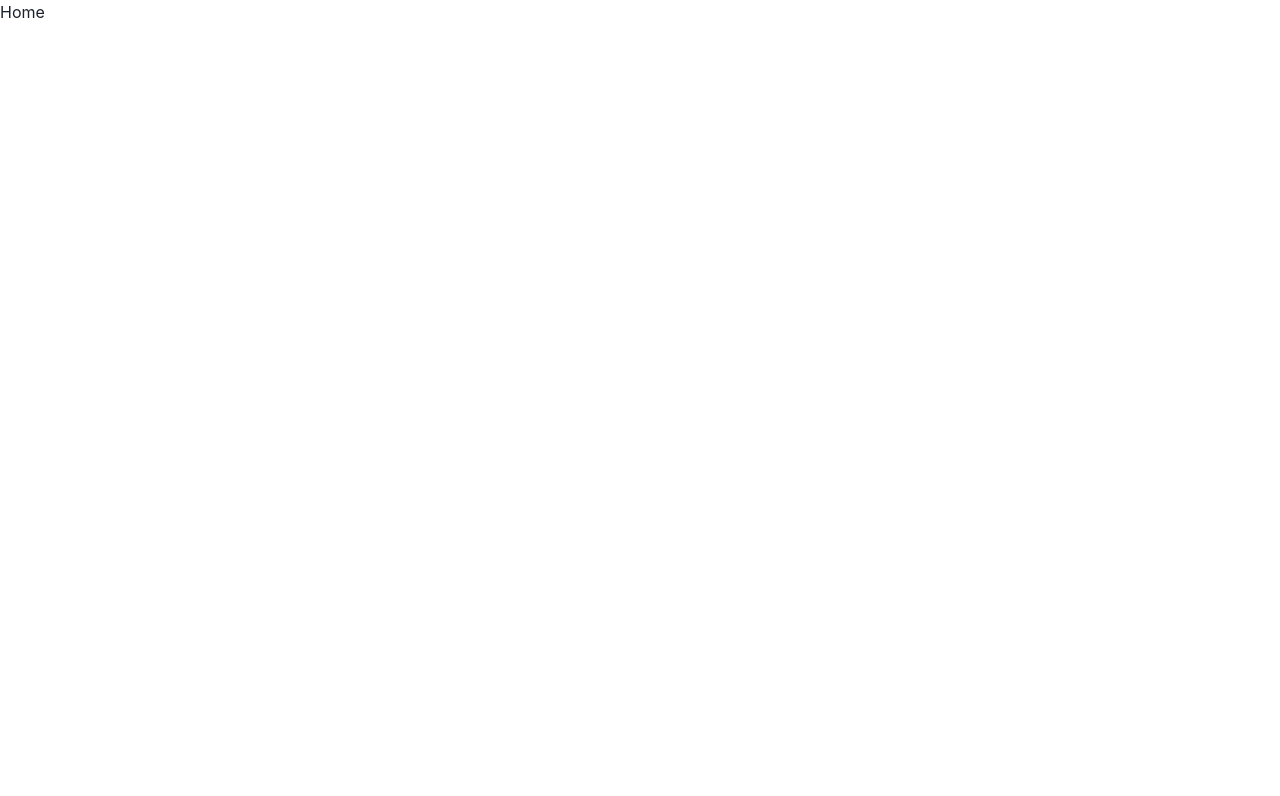
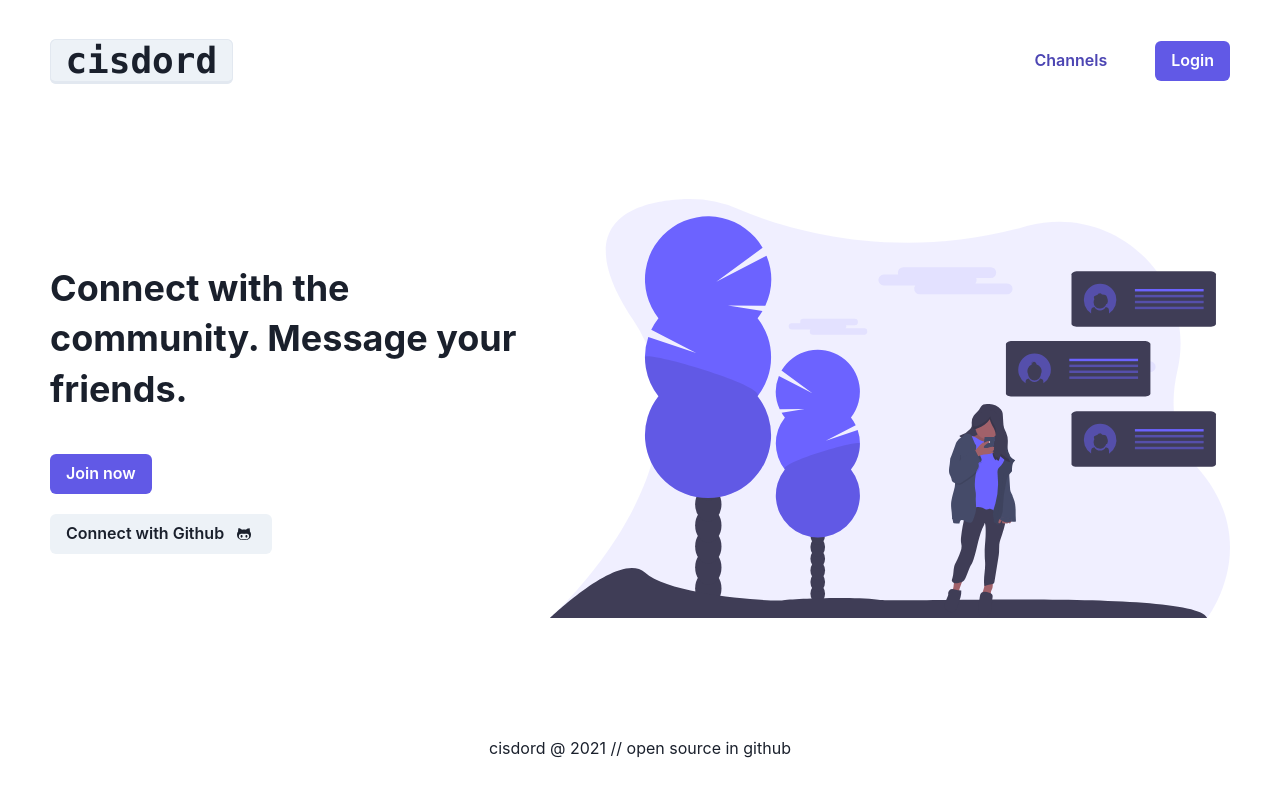
Before and after one commit to arjayby/cisdord-client, a Next.js app: page / in a window 1280 px wide. Shown: the top 796 px of the page. Built offline with nearby package versions, Linux system fonts and the light colour scheme.

Commit message:
🎨 Add home page

```diff
--- /dev/null
+++ b/components/Footer.tsx
@@ -0,0 +1,18 @@
+import { Center, Text } from "@chakra-ui/layout";
+import { Link } from "@chakra-ui/react";
+import React from "react";
+
+const Footer: React.FC = () => {
+  return (
+    <Center>
+      <Text>
+        cisdord @ {new Date().getFullYear()} // open source in{" "}
+        <Link href="https://github.com/arjayby/cisdord-client" isExternal>
+          github
+        </Link>
+      </Text>
+    </Center>
+  );
+};
+
+export default Footer;
--- /dev/null
+++ b/components/Header.tsx
@@ -0,0 +1,25 @@
+import React from "react";
+import { Box, Link, Kbd, Button } from "@chakra-ui/react";
+
+const Header: React.FC = () => {
+  return (
+    <Box
+      as="header"
+      display="flex"
+      justifyContent="space-between"
+      alignItems="center"
+    >
+      <Link href="/">
+        <Kbd fontSize="4xl">cisdord</Kbd>
+      </Link>
+      <Box as="nav">
+        <Button colorScheme="brand" variant="ghost" mr="8">
+          Channels
+        </Button>
+        <Button colorScheme="brand">Login</Button>
+      </Box>
+    </Box>
+  );
+};
+
+export default Header;
--- /dev/null
+++ b/components/Layout.tsx
@@ -0,0 +1,68 @@
+import React from "react";
+import { Box } from "@chakra-ui/react";
+
+import Head from "next/head";
+import Header from "@components/Header";
+import Footer from "@components/Footer";
+
+interface LayoutProps {
+  title?: string;
+  description?: string;
+}
+
+const Layout: React.FC<LayoutProps> = ({
+  title = "Cisdord",
+  description = "Cisdord is a realtime messaging application. Connect with the community through different channels.",
+  children,
+}) => {
+  return (
+    <Box p="10" h="100vh" display="grid" gridTemplateRows="auto 1fr auto">
+      <Head>
+        <meta httpEquiv="Content-Type" content="text/html; charset=utf-8" />
+        <meta httpEquiv="X-UA-Compatible" content="IE=edge" />
+        <meta name="viewport" content="width=device-width, initial-scale=1" />
+
+        <title>{title}</title>
+        <meta name="author" content="Arjay Bayona" />
+        <meta name="description" content={description} />
+        <meta
+          name="keywords"
+          content="Arjay Bayona, Software Engineer, Web Developer, React, Node, Javascript, Phoenix Framework, Elixir"
+        />
+
+        {/* <!-- Twitter --> */}
+        <meta name="twitter:card" content="summary_large_image" />
+        <meta name="twitter:title" content="⚡ Arjay Bayona" />
+        <meta
+          name="twitter:description"
+          content="Arjay Bayona is a software engineer specialized in building astounding websites and applications."
+        />
+        <meta name="twitter:site" content="@arjayby" />
+        <meta name="twitter:creator" content="@arjayby" />
+        <meta
+          name="twitter:image"
+          content="https://repository-images.githubusercontent.com/332572184/f7061680-775c-11eb-917f-913ba9c023b9"
+        />
+
+        {/* <!-- Open Graph general (Facebook, Pinterest)--> */}
+        <meta property="og:title" content="⚡ Arjay Bayona" />
+        <meta
+          property="og:description"
+          content="Arjay Bayona is a software engineer specialized in building astounding websites and applications."
+        />
+        <meta property="og:url" content="https://arjayby.com" />
+        <meta property="og:site_name" content="arjayby.com" />
+        <meta property="og:type" content="website" />
+        <meta
+          property="og:image"
+          content="https://repository-images.githubusercontent.com/332572184/f7061680-775c-11eb-917f-913ba9c023b9"
+        />
+      </Head>
+      <Header />
+      <main>{children}</main>
+      <Footer />
+    </Box>
+  );
+};
+
+export default Layout;
--- a/pages/_app.tsx
+++ b/pages/_app.tsx
@@ -1,7 +1,7 @@
 // import App from "next/app";
 import type { AppProps /*, AppContext */ } from "next/app";
 import { ChakraProvider } from "@chakra-ui/react";
-import { theme } from "../theme";
+import { theme } from "@theme/index";
 
 function MyApp({ Component, pageProps }: AppProps) {
   return (
--- a/pages/index.tsx
+++ b/pages/index.tsx
@@ -1,7 +1,52 @@
 import React from "react";
+import {
+  Box,
+  Button,
+  Center,
+  Flex,
+  Heading,
+  Icon,
+  Image,
+} from "@chakra-ui/react";
+import { TiSocialGithub } from "react-icons/ti";
+import Layout from "@components/Layout";
 
-const Home: React.FC = ({}) => {
-  return <div>Home</div>;
+const Hero: React.FC = () => {
+  return (
+    <Box h="100%" display="grid" placeItems="center">
+      <Flex w="100%" justify="space-between">
+        <Flex direction="column" justify="center">
+          <Heading as="h1" lineHeight="1.4">
+            Connect with the community. Message your friends.
+          </Heading>
+          <Flex mt="10" direction="column" align="flex-start">
+            <Button colorScheme="brand">Join now</Button>
+            <Button mt="5" rightIcon={<Icon as={TiSocialGithub} boxSize={6} />}>
+              Connect with Github
+            </Button>
+          </Flex>
+        </Flex>
+        <Image
+          alt="message"
+          src="images/undraw_texting_k35o.svg"
+          w="680px"
+          ignoreFallback
+        />
+      </Flex>
+    </Box>
+  );
+};
+
+const Home: React.FC = () => {
+  return (
+    <Center>
+      <Box w="1260px">
+        <Layout>
+          <Hero />
+        </Layout>
+      </Box>
+    </Center>
+  );
 };
 
 export default Home;
```
Also changed, not shown: public/images/undraw_texting_k35o.svg (added).
